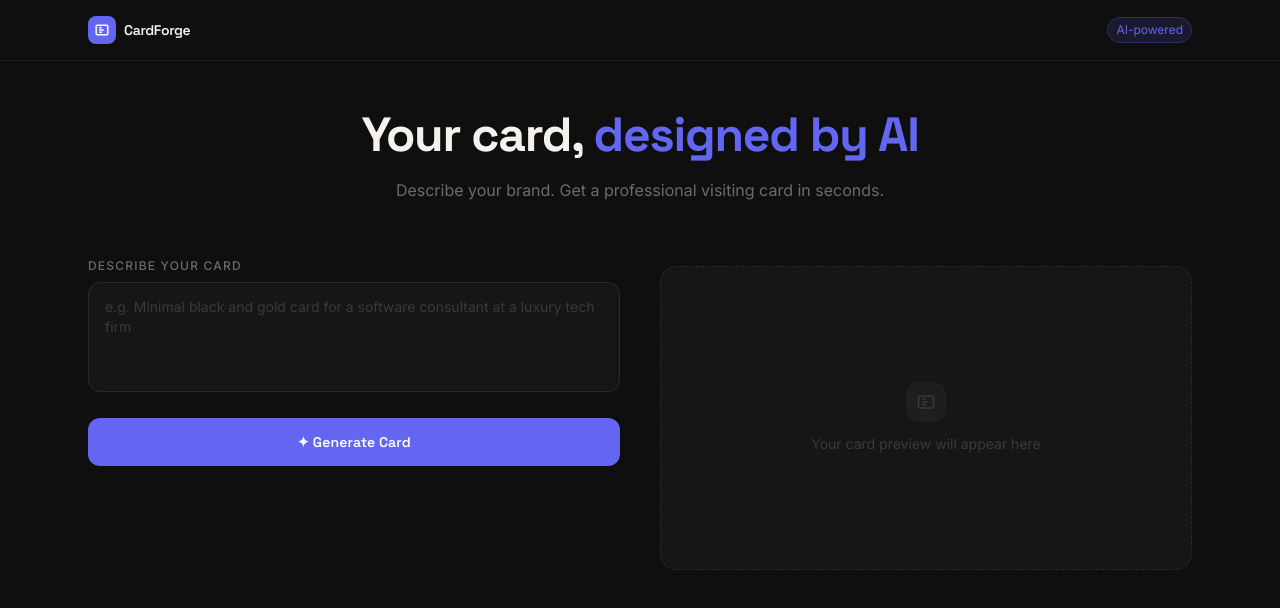
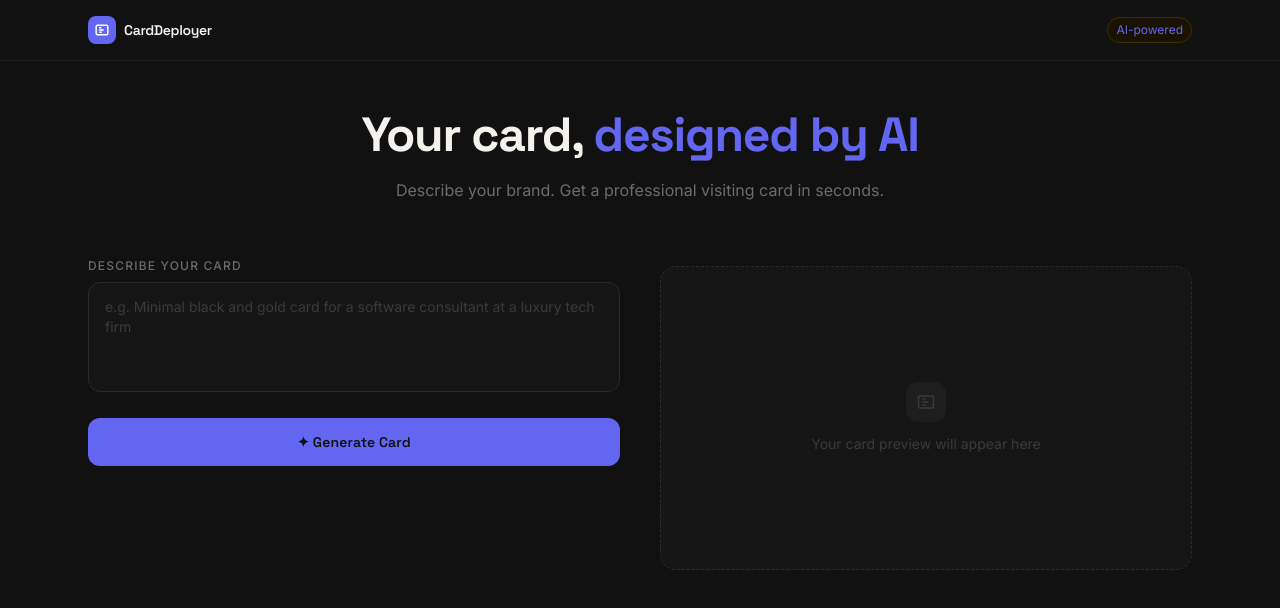
Before and after one commit to builtbygaurava/visiting-card, a SvelteKit app: page / in a window 1280 px wide. Shown: the top 608 px of the page. Built offline with nearby package versions, Linux system fonts and the light colour scheme; no server answers.

Commit message:
style: clean up layout/background styling and refine UI texts

```diff
--- a/src/routes/+page.svelte
+++ b/src/routes/+page.svelte
@@ -94,7 +94,7 @@
   <link href="https://fonts.googleapis.com/css2?family=Space+Grotesk:wght@400;500;600;700&family=Inter:wght@400;500&family=Montserrat:wght@400;700&family=Poppins:wght@400;700&family=Playfair+Display:wght@400;700&family=Roboto:wght@400;700&family=Oswald:wght@400;700&family=Lora:wght@400;700&display=swap" rel="stylesheet">
 </svelte:head>
 
-<div class="min-h-screen" style="background: #0F0F0F; font-family: 'Inter', sans-serif;">
+<div class="min-h-screen" style="background: #111111; font-family: 'Inter', sans-serif;">
 
   <!-- Header -->
   <header class="border-b" style="border-color: #1E1E1E;">
@@ -106,9 +106,9 @@
             <path d="M7 8h4M7 12h8M7 16h5"/>
           </svg>
         </div>
-        <span class="font-semibold text-sm tracking-tight" style="color: #F5F2EE; font-family: 'Space Grotesk', sans-serif;">CardForge</span>
+        <span class="font-semibold text-sm tracking-tight" style="color: #F5F2EE; font-family: 'Space Grotesk', sans-serif;">CardDeployer</span>
       </div>
-      <span class="text-xs px-2 py-1 rounded-full" style="background: #1A1A2E; color: #6366F1; border: 1px solid #2D2D5E;">AI-powered</span>
+      <span class="text-xs px-2 py-1 rounded-full" style="background: #1A1200; color: #6366F1; border: 1px solid #3D2E00;">AI-powered</span>
     </div>
   </header>
 
@@ -147,7 +147,7 @@ onblur={() => {}}
           onclick={generateCard}
           disabled={loading}
           class="w-full py-3.5 rounded-xl font-semibold text-sm transition-all"
-          style="background: {loading ? '#3730A3' : '#6366F1'}; color: white; font-family: 'Space Grotesk', sans-serif; letter-spacing: 0.01em;"
+          style="background: {loading ? '#D97706' : '#6366F1'}; color: #111111; font-family: 'Space Grotesk', sans-serif; letter-spacing: 0.01em;"
         >
           {loading ? '✦ Generating your card...' : '✦ Generate Card'}
         </button>
```
